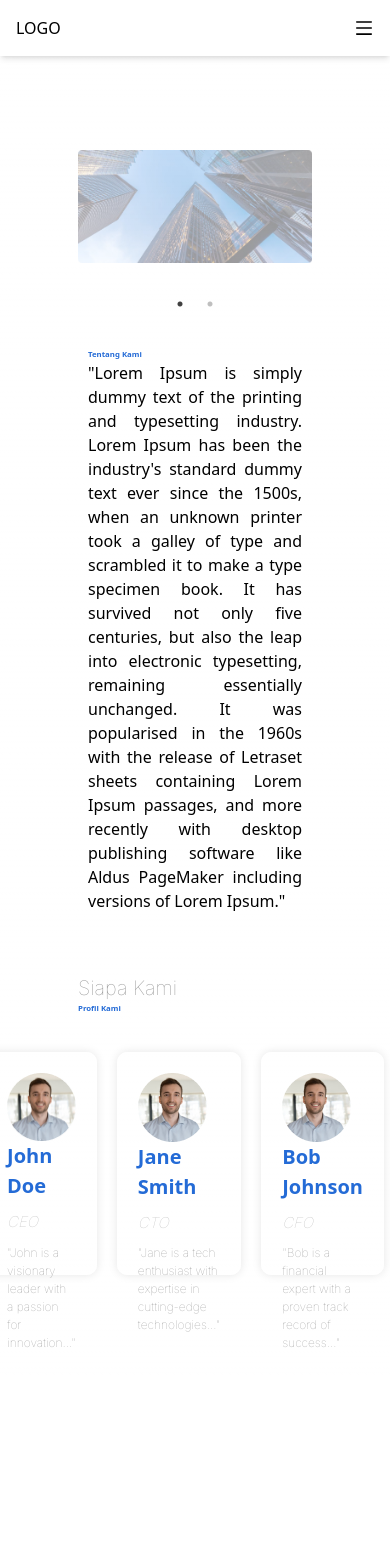
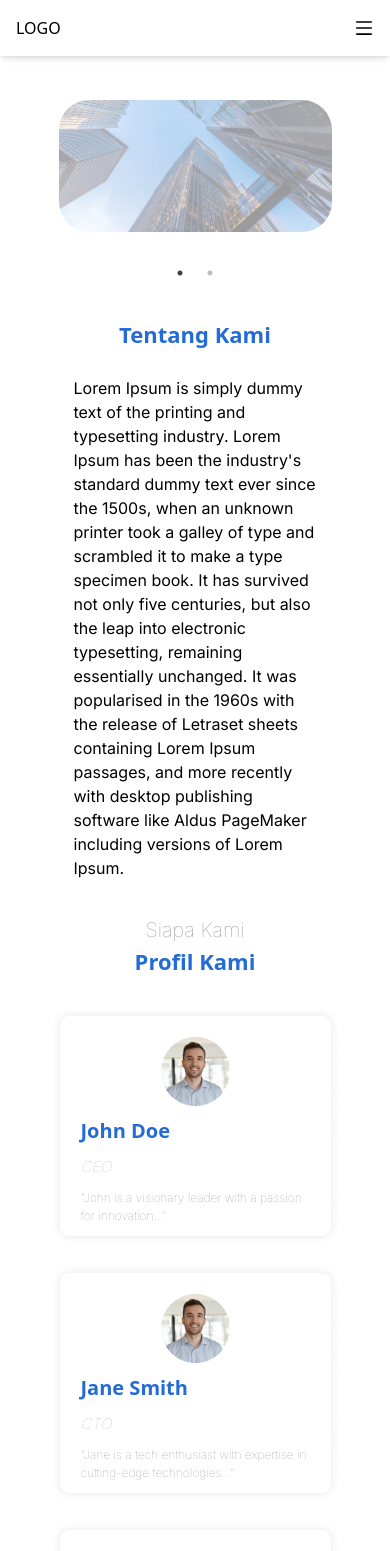
Before and after one commit to arieljovananda88/Insurance-Agency-Website, a Next.js app: page /about in a window 390 px wide. Shown: the top 1551 px of the page. Before the commit the page ends 1375 px from the top, so only its background shows below. Built offline with nearby package versions, Linux system fonts and the light colour scheme.

Commit message:
Update CSS untuk tampilan mobile
Menambahkan media queries pada about.css agar website responsive pada tampilan mobile

```diff
--- a/src/app/about/about.css
+++ b/src/app/about/about.css
@@ -1,3 +1,5 @@
+/* Desktop */
+
 .employee-bio {
   gap: 20px;
   margin-top: 37px;
@@ -7,7 +9,7 @@
   padding: 20px;
   border: 0.5px solid #ffffff;
   border-radius: 10px;
-  box-shadow: 0 0 10px rgba(0, 0, 0, 0.1); /* Nilai alpha yang lebih rendah: 0.1 */
+  box-shadow: 0 0 20px rgba(0, 0, 0, 0.2); /* Nilai alpha yang lebih rendah: 0.1 */
 }
 
 .employee-bios {
@@ -16,8 +18,11 @@
   margin-left: auto;
   margin-right: auto;
   margin-bottom: 100px;
-  left: 110vw;
-  max-width: 70%;
+  width: 60%;
+}
+
+.company-img {
+  margin-top: 150px;
 }
 
 .company-img img {
@@ -26,6 +31,7 @@
   margin-bottom: 20px;
   margin-left: auto;
   margin-right: auto;
+  border-radius: 20px;
 }
 
 .blueText {
@@ -45,28 +51,113 @@
 }
 
 .Paragraph {
-  text-align: justify;
+  text-align: left;
   margin-left: auto;
   margin-right: auto;
+  font-family: "Inter", sans-serif;
+  padding: 5px;
 }
 
 .company-description {
   margin-top: 50px;
   margin-left: auto;
   margin-right: auto;
-  max-width: 60%;
-  left: 60vw;
+  width: 61%;
 }
 
 .company-principles {
   margin-top: 50px;
   margin-left: auto;
   margin-right: auto;
-  max-width: 60%;
-  left: 60vw;
+  width: 59%;
 }
 
 .font-Inter {
   font-family: "Inter", sans-serif;
   font-weight: 100;
 }
+
+/* Mobile */
+
+@media (max-width: 768px) {
+  .blueText {
+    color: #246bd6;
+    text-align: center;
+    font-weight: bold;
+    font-size: 22px;
+    margin-bottom: 1px;
+  }
+
+  .company-img {
+    margin-top: 100px;
+  }
+
+  .company-img img {
+    display: flex;
+    width: 70%;
+    margin-bottom: 20px;
+    margin-left: auto;
+    margin-right: auto;
+    border-radius: 30px;
+  }
+
+  .company-description {
+    margin-top: 50px;
+    margin-left: auto;
+    margin-right: auto;
+    width: 70%;
+    left: 60vw;
+  }
+
+  .greyText {
+    color: #8e8e8e;
+    text-align: center;
+    font-weight: bold;
+    font-size: 20px;
+    font-family: "Inter", sans-serif;
+    font-weight: 100;
+  }
+
+  .employee-bios {
+    display: flex;
+    flex-direction: column;
+    justify-content: center;
+    margin-left: auto;
+    margin-right: auto;
+    margin-bottom: 100px;
+    left: 110vw;
+    width: 70%;
+  }
+
+  .company-principles {
+    margin-top: 20px;
+    margin-left: auto;
+    margin-right: auto;
+    width: 60%;
+    left: 60vw;
+  }
+
+  .employee-bio img {
+    margin-left: auto;
+    margin-right: auto;
+    margin-bottom: 10px;
+  }
+
+  .employee-bio h2 {
+    text-align: left;
+  }
+
+  .employee-bio {
+    gap: 20px;
+    margin-top: 37px;
+    margin-right: auto;
+    margin-left: auto;
+    width: 271px; /* Atur lebar box */
+    height: 220px; /* Atur tinggi box */
+    padding-left: 20px;
+    padding-bottom: 1px;
+    border: 0.5px solid #ffffff;
+    border-radius: 10px;
+    box-shadow: 0 0 10px rgba(0, 0, 0, 0.1); /* Nilai alpha yang lebih rendah: 0.1 */
+  }
+}
--- a/src/app/about/carousel.tsx
+++ b/src/app/about/carousel.tsx
@@ -30,10 +30,10 @@ export default function Carousel() {
   return (
     <div onMouseEnter={startAutoScroll} onMouseLeave={stopAutoScroll}>
       <Slider ref={sliderRef} {...settings}>
-        <div className="company-img" style={{ marginTop: "150px" }}>
+        <div className="company-img">
           <img src="/About/Foto About.png" alt="About" />
         </div>
-        <div className="company-img" style={{ marginTop: "150px" }}>
+        <div className="company-img">
           <img src="/About/Foto About.png" alt="About" />
         </div>
       </Slider>
--- a/src/app/about/page.tsx
+++ b/src/app/about/page.tsx
@@ -31,16 +31,19 @@ const AboutPage: React.FC = () => {
 
   return (
     <div>
-      <div style={{ marginTop: "150px" }}>
+      <div>
         <Carousel />
       </div>
       <div className="company-description" style={{ padding: "10px" }}>
-        <div className="blueText" style={{ bottom: "18vw" }}>
+        <div
+          className="blueText"
+          style={{ bottom: "18vw", marginBottom: "20px" }}
+        >
           <h1>Tentang Kami</h1>
         </div>
         <div className="Paragraph" style={{ bottom: "19vw" }}>
           <p>
-            "Lorem Ipsum is simply dummy text of the printing and typesetting
+            Lorem Ipsum is simply dummy text of the printing and typesetting
             industry. Lorem Ipsum has been the industry's standard dummy text
             ever since the 1500s, when an unknown printer took a galley of type
             and scrambled it to make a type specimen book. It has survived not
@@ -48,7 +51,7 @@ const AboutPage: React.FC = () => {
             remaining essentially unchanged. It was popularised in the 1960s
             with the release of Letraset sheets containing Lorem Ipsum passages,
             and more recently with desktop publishing software like Aldus
-            PageMaker including versions of Lorem Ipsum."
+            PageMaker including versions of Lorem Ipsum.
           </p>
         </div>
       </div>
```
